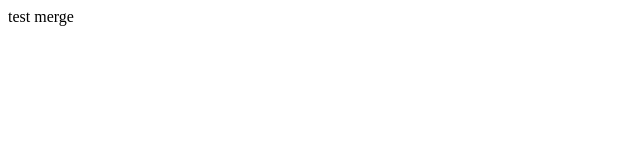
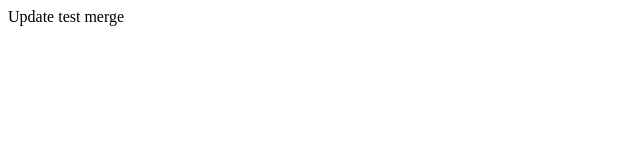
Before and after one commit to cuongdang1997/testproject, a plain HTML site: page index.html in a window 1280 px wide. Shown: the full height of the page, 0-640 px from the left. Drawn offline with Linux system fonts and the light colour scheme.

Commit message:
Update test

```diff
--- a/index.html
+++ b/index.html
@@ -7,6 +7,6 @@
     <title>Document</title>
 </head>
 <body>
-    <div>test merge</div>
+    <div>Update test merge</div>
 </body>
 </html>
```
